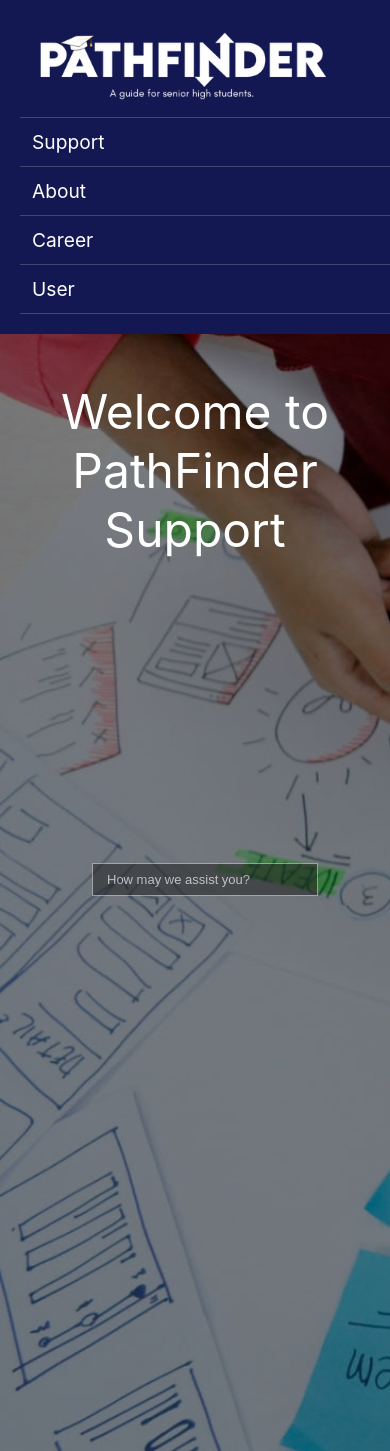
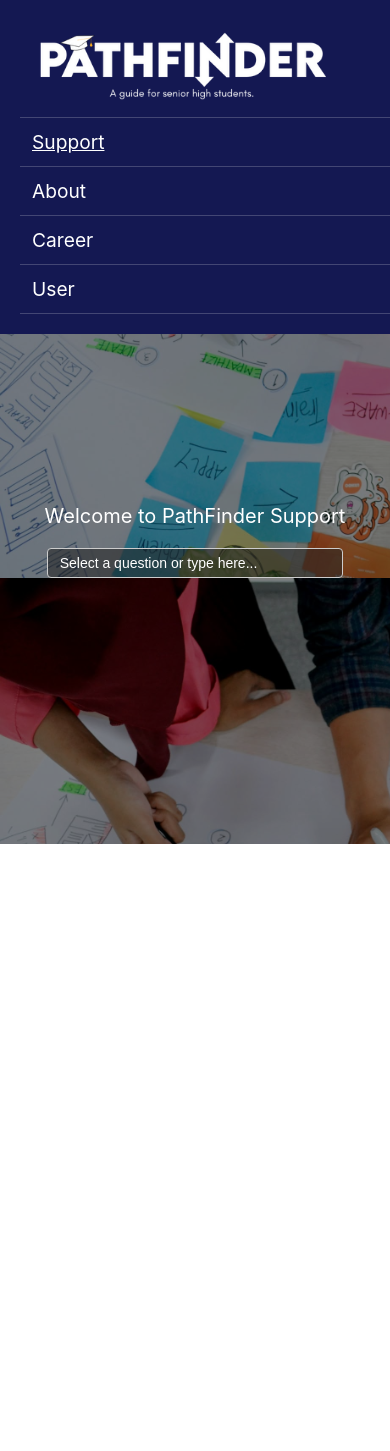
Before and after one commit to M-A-R-Z/React, a React (Create React App) app in the folder my-app/: page /support in a window 390 px wide. After the commit the page ends 844 px from the top, so only its background shows below. Built offline with nearby package versions, Linux system fonts and the light colour scheme.

Commit message:
Added animations to the home, header, and support. Made the support into a rule-based AI.

```diff
--- a/my-app/src/Assessment.js
+++ b/my-app/src/Assessment.js
@@ -48,6 +48,7 @@ function AssessmentPage() {
     const STEM = response.data.STEM;
     const HUMSS = response.data.HUMSS;
     const ABM = response.data.ABM;
+    let page_to_navigate = "";
     if (recommendation === "STEM") {
       page_to_navigate = "/resultSTEM";
     } else if (recommendation === "HUMSS") {
--- a/my-app/src/Header.js
+++ b/my-app/src/Header.js
@@ -1,5 +1,5 @@
 import React, { useContext } from 'react';
-import { Link } from 'react-router-dom';
+import { NavLink } from 'react-router-dom';
 import { AuthContext } from './Authentication';
 import HomePageLogo from './images/homepage_logo.png';
 import UserIcon from './images/userIconMale.png';
@@ -8,22 +8,36 @@ import './Home.css';
 function Header() {
   const { isAuthenticated } = useContext(AuthContext);
 
+  const linkClass = ({ isActive }) =>
+    isActive ? 'active nav-link' : 'nav-link';
+
   return (
     <nav className="topnav">
-      <Link to="/" className="logo">
+      {/* Logo always active link to home */}
+      <NavLink to="/" className="logo">
         <img src={HomePageLogo} alt="homepagelogo" />
-      </Link>
-      <Link to="/support">Support</Link>
-      <a href="/about">About</a>
-      <a href="#news">Career</a>
+      </NavLink>
+
+      {/* Standard nav items with active underline */}
+      <NavLink to="/support" className={linkClass}>
+        Support
+      </NavLink>
+      <NavLink to="/about" className={linkClass}>
+        About
+      </NavLink>
+      <NavLink to="/career" className={linkClass}>
+        Career
+      </NavLink>
+
+      {/* User icon or login link */}
       {isAuthenticated ? (
-        // Here you can style or import an icon of your choice.
-        <span className="user-icon">
-          {/* Example using Unicode emoji or an icon font: */}
-          <Link to='/UserdashboardHome'><img src={UserIcon} alt="user-icon" className="user-icon" /></Link>
-        </span>
+        <NavLink to="/UserdashboardHome" className={linkClass}>
+          <img src={UserIcon} alt="user-icon" className="user-icon" />
+        </NavLink>
       ) : (
-        <Link to="/login">User</Link>
+        <NavLink to="/login" className={linkClass}>
+          User
+        </NavLink>
       )}
     </nav>
   );
--- a/my-app/src/Home.css
+++ b/my-app/src/Home.css
@@ -23,11 +23,37 @@ code {
   box-sizing: border-box;
 }
 
-/* New rule to move the first nav item to the left */
+/* Animation: Fade-in and Slide-down on Load */
+@keyframes fadeInDown {
+  from {
+    opacity: 0;
+    transform: translateY(-20px);
+  }
+  to {
+    opacity: 1;
+    transform: translateY(0);
+  }
+}
+
+/* Apply animation to each nav item */
+.topnav > * {
+  opacity: 0;
+  animation: fadeInDown 0.5s ease-out forwards;
+}
+
+/* Stagger animation delays */
+.topnav > *:nth-child(1) { animation-delay: 0.1s; }
+.topnav > *:nth-child(2) { animation-delay: 0.2s; }
+.topnav > *:nth-child(3) { animation-delay: 0.3s; }
+.topnav > *:nth-child(4) { animation-delay: 0.4s; }
+.topnav > *:nth-child(5) { animation-delay: 0.5s; }
+
+/* Move the first nav item (logo) to the left */
 .topnav a:first-child {
   margin-right: auto;
 }
 
+/* Default link styles */
 .topnav a {
   color: #FFFFFF;
   text-align: center;
@@ -36,8 +62,15 @@ code {
   font-size: 1.5rem;
 }
 
+/* Hover effect: change color and slight lift */
+.topnav a:hover {
+  color: #8A8A8A;
+  transform: translateY(-2px);
+  transition: color 0.3s ease, transform 0.2s ease;
+}
+
 .topnav a.logo img {
-  max-height: 100px;  /* Adjust the value as needed */
+  max-height: 100px;
   width: 300px;
 }
 
@@ -46,16 +79,14 @@ code {
   transition: opacity 0.3s ease;
 }
 
-.topnav a:hover {
-  color: #8A8A8A;
+/* Active link underline */
+.topnav a.active {
+  text-decoration: underline;
+  text-decoration-color: #FFFFFF;
+  color: #FFFFFF;
 }
 
-.topnav a.active {
-  text-decoration: none;
-  color: #606060;
-}
-
-/*Responsive CSS codes*/
+/* Responsive CSS codes */
 @media (max-width: 768px) {
   .topnav a {
     font-size: 1.2rem;
@@ -87,6 +118,14 @@ code {
   align-items: center;
   height: 60vh;
 }
+
+/* Animation for container content on load */
+.container > * {
+  opacity: 0;
+  animation: fadeInDown 0.5s ease-out forwards;
+}
+.container > *:nth-child(1) { animation-delay: 0.6s; }
+.container > *:nth-child(2) { animation-delay: 0.7s; }
 
 /* Image hover container */
 .img-container {
--- a/my-app/src/about.js
+++ b/my-app/src/about.js
@@ -113,8 +113,6 @@ function About() {
         </div>
 
       </div>
-
-
     </>
   );
 }
--- a/my-app/src/support.css
+++ b/my-app/src/support.css
@@ -1,59 +1,97 @@
+/* support.css */
 .support-overlay {
   margin: 0;
   padding: 0;
-    height: 100vh;
+  width: 100%;
+  height: auto;
   display: flex;
-    justify-content: center; /* horizontally center */
-    align-items: center;     /* vertically center */
-    font-family: Arial, sans-serif;
-    position: relative;
+  justify-content: center;
+  align-items: flex-start;
+  padding-top: 150px;
+  box-sizing: border-box;
 }
 
 .search-container {
   text-align: center;
-    transform: translateY(-425px); /* Moves it 100px up */
+  display: flex;
+  flex-direction: column;
+  align-items: center;
+}
+
+.support-title {
+  color: #FFFFFF;
+  font-size: 2rem;
+  margin-bottom: 20px;
 }
 
 .search-bar {
-    color: white;
+  color: #FFFFFF;
   padding: 10px 20px;
   width: 700px;
+  max-width: 90%;
   font-size: 16px;
   border: 1px solid #ccc;
-    background-color: #252525;
-    opacity: 56%;
+  background-color: rgba(37, 37, 37, 0.56);
   outline: none;
+  border-radius: 4px;
 }
 
 .search-bar::placeholder {
-    color: white;
-    opacity: 1; /* Fully visible white placeholder text */
+  color: #FFFFFF;
+  opacity: 1;
 }
 
-  /* Responsive Design Adjustments for Support Overlay and Search Bar */
-@media (max-width: 768px) {
-  .search-container {
-    /* Adjust the vertical position for tablet screens */
-    transform: translateY(-200px);
+.support-answer {
+  color: #FFFFFF;
+  font-size: 1.25rem;
+  margin-top: 20px;
+  max-width: 80%;
 }
 
+@media (max-width: 768px) {
   .search-bar {
-    /* Use a percentage for flexible width on smaller screens */
     width: 90%;
-    font-size: 14px;     /* Slightly smaller font */
-    padding: 8px 16px;   /* Adjust padding for a more compact look */
+    font-size: 14px;
+    padding: 8px 16px;
+  }
+
+  .support-title {
+    font-size: 1.5rem;
+  }
+
+  .support-answer {
+    font-size: 1rem;
+    margin-top: 16px;
   }
 }
 
 @media (max-width: 480px) {
-  .search-container {
-    /* Further adjust vertical positioning for very small screens */
-    transform: translateY(-150px);
+  .search-bar {
+    width: 100%;
+    padding: 6px 12px;
+    font-size: 14px;
   }
 
-  .search-bar {
-    width: 95%;          /* Increase width to occupy more space */
-    font-size: 13px;     /* Further reduce font size for readability */
-    padding: 8px 14px;   /* Adjust padding accordingly */
+  .support-title {
+    font-size: 1.25rem;
+  }
+
+  .support-answer {
+    font-size: 0.9rem;
+    margin-top: 12px;
   }
 }
+
+/* Animations - matching Home.css style */
+@keyframes fadeInDown {
+  from { opacity: 0; transform: translateY(-20px); }
+  to { opacity: 1; transform: translateY(0); }
+}
+
+.fade-in {
+  opacity: 0;
+  animation-name: fadeInDown;
+  animation-duration: 0.9s;
+  animation-fill-mode: forwards;
+  animation-timing-function: ease-out;
+}
--- a/my-app/src/support.js
+++ b/my-app/src/support.js
@@ -1,20 +1,85 @@
-import React from 'react';
-//import { Link } from 'react-router-dom';
+// Support.jsx
+import React, { useState } from 'react';
 import Header from './Header';
 import './support.css';
 import './Home.css';
 
+const faqs = [
+  { label: 'What is PathFinder?', answer: 'PathFinder is a career recommendation system designed to help students explore potential courses and careers based on their skills, interests, and personality.' },
+  { label: 'How does PathFinder determine career recommendations?', answer: 'PathFinder uses a combination of personality assessments, academic performance, and algorithm-driven analysis to suggest career paths best suited for you.' },
+  { label: 'Who can use PathFinder?', answer: 'Any student who is unsure about their career path, whether they are in high school, senior high school, or even college students considering a shift.' },
+  { label: 'How do I take the assessment?', answer: 'You can access the assessment through the Assessment tab. Answer the multiple-choice questions honestly, and the system will generate career suggestions based on your responses.' },
+  { label: 'Can I retake the assessment?', answer: 'Yes, you can retake the assessment anytime to explore different career possibilities.' },
+  { label: 'What happens after I complete the assessment?', answer: 'Once you finish the assessment, you will receive a personalized report with suggested career paths, suitable courses, and insights based on your strengths and interests.' },
+  { label: 'How do I find more details about a suggested career?', answer: 'Click on any recommended career in the Careers tab to view job descriptions, required skills, salary expectations, and career growth opportunities.' },
+  { label: 'Does PathFinder show available schools or programs for my recommended career?', answer: 'Yes! The Courses section provides a list of schools or institutions offering programs related to your recommended careers.' },
+  { label: 'Can I explore careers outside of my current track?', answer: 'Absolutely! PathFinder is designed to help you discover careers that match your interests, even if they differ from your current academic track.' },
+  { label: 'I forgot my password. How can I reset it?', answer: 'Click on Forgot Password on the login page and follow the instructions to reset your password.' },
+  { label: 'What should I do if my results don’t match my interests?', answer: 'PathFinder provides recommendations, but they are not absolute. Use the system as a guide and combine it with self-reflection and further research before making a decision.' },
+  { label: 'Who do I contact if I encounter issues with the system?', answer: 'You can reach out to our support team through the Support tab, where you’ll find live chat, a ticketing system, or contact information for technical support.' }
+];
+
 function Support() {
+  const [query, setQuery] = useState('');
+  const [answer, setAnswer] = useState('');
+
+  const handleSubmit = (e) => {
+    e.preventDefault();
+    const trimmed = query.trim();
+    let response = '';
+
+    // Check if query matches any FAQ label exactly
+    const faqMatch = faqs.find(faq => faq.label.toLowerCase() === trimmed.toLowerCase());
+    if (faqMatch) {
+      response = faqMatch.answer;
+    } else if (!trimmed) {
+      response = 'Please enter a question.';
+    } else if (trimmed.toLowerCase().includes('hello') || trimmed.toLowerCase().includes('hi')) {
+      response = 'Hello there! How can I help you today?';
+    } else if (trimmed.toLowerCase().includes('time')) {
+      response = `The current time is ${new Date().toLocaleTimeString()}.`;
+    } else if (trimmed.toLowerCase().includes('date')) {
+      response = `Today is ${new Date().toLocaleDateString()}.`;
+    } else {
+      response = `Sorry, I don't have an answer for "${trimmed}" right now.`;
+    }
+
+    setAnswer(response);
+    setQuery('');
+  };
+
   return (
     <>
       <Header />
-        <p>Welcome to PathFinder Support</p>
-        <div class="support-overlay">
-          <div class="search-container">
-            <input type = "text" placeholder="How may we assist you?" class ="search-bar"/>
+      <div className="support-overlay fade-in delay-1">
+        <div className="search-container fade-in delay-2">
+          <p className="support-title fade-in delay-3">
+            Welcome to PathFinder Support
+          </p>
+          <form onSubmit={handleSubmit} style={{ width: '100%', maxWidth: '700px', display: 'flex', flexDirection: 'column', alignItems: 'center' }}>
+            <input
+              list="faq-list"
+              type="text"
+              placeholder="Select a question or type here..."
+              className="search-bar fade-in delay-4"
+              value={query}
+              onChange={(e) => setQuery(e.target.value)}
+            />
+            <datalist id="faq-list">
+              {faqs.map((faq, i) => (
+                <option key={i} value={faq.label} />
+              ))}
+            </datalist>
+          </form>
+          {answer && (
+            <p className="support-answer fade-in delay-5">
+              {answer}
+            </p>
+          )}
         </div>
       </div>
     </>
   );
 }
+
 export default Support;
--- a/package.json
+++ b/package.json
@@ -1,6 +1,7 @@
 {
   "dependencies": {
     "axios": "^1.8.4",
+    "framer-motion": "^12.9.1",
     "lucide-react": "^0.487.0",
     "react-intersection-observer": "^9.16.0"
   }
```
Also changed, not shown: 1 other file (tests, documents, lock files or other folders). Lines whose indentation alone changed are shown as unchanged.
